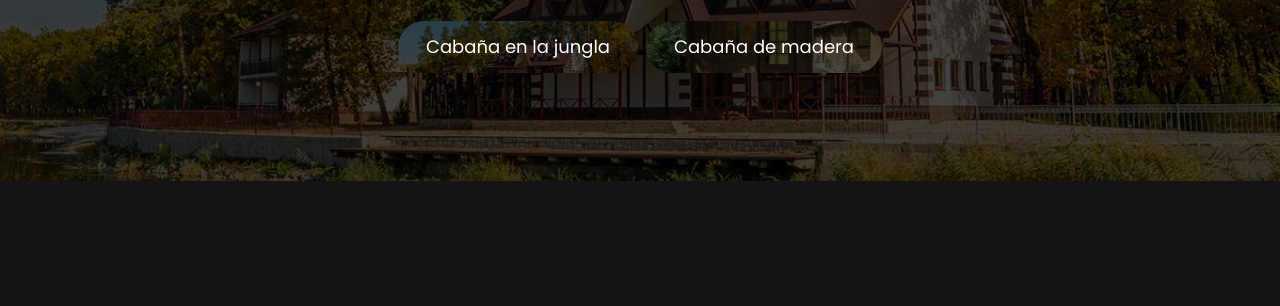
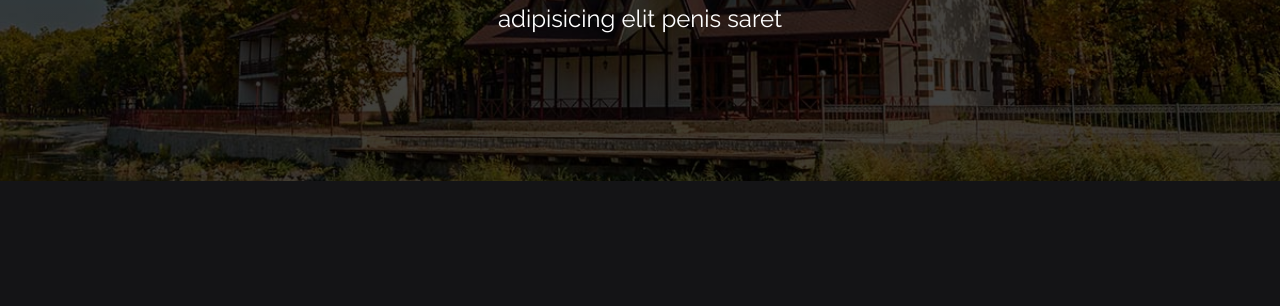
Before and after one commit to faustinoKlug/hospedaje-template, a website: page src/cabana-lago.html in a window 1280 px wide. Shown: the part 307-613 px from the top of the page. Drawn offline with Linux system fonts and the light colour scheme.

Commit message:
delete buttons cabins

```diff
--- a/src/cabana-lago.html
+++ b/src/cabana-lago.html
@@ -86,18 +86,6 @@
                 </h1>
                 <p class="text-zync-100 text-center text-xl lg:text-2xl w-full max-w-[500px]">Lorem ipsum dolor sit amet
                     consectetur adipisicing elit penis saret</p>
-                <div class="flex gap-x-2 mt-4">
-                    <a href="cabana-jungla.html">
-                        <button
-                            class="text-white bg-cabana-btn-2 px-7 py-3 text-lg rounded-full font-secondary text-center">Cabaña
-                            en la jungla</button>
-                    </a>
-                    <a href="cabana-madera.html">
-                        <button
-                            class="text-white bg-cabana-btn-3 px-7 py-3 text-lg rounded-full font-secondary text-center">Cabaña
-                            de madera</button>
-                    </a>
-                </div>
             </article>
 
         </section>
```
Also changed, not shown: src/cabana-jungla.html (+1 -12 lines), src/cabana-madera.html (+1 -12 lines).
